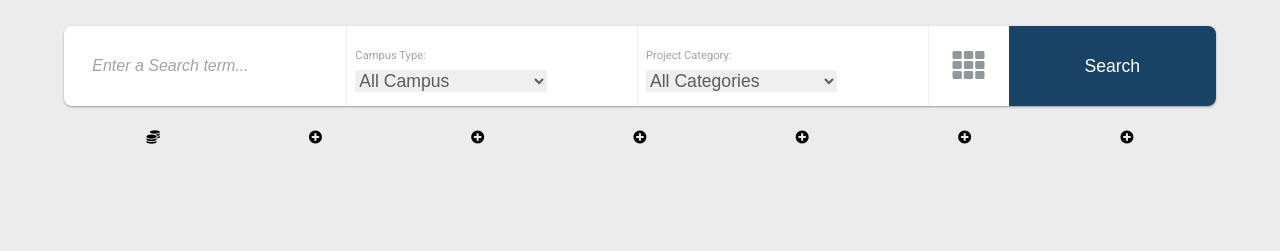
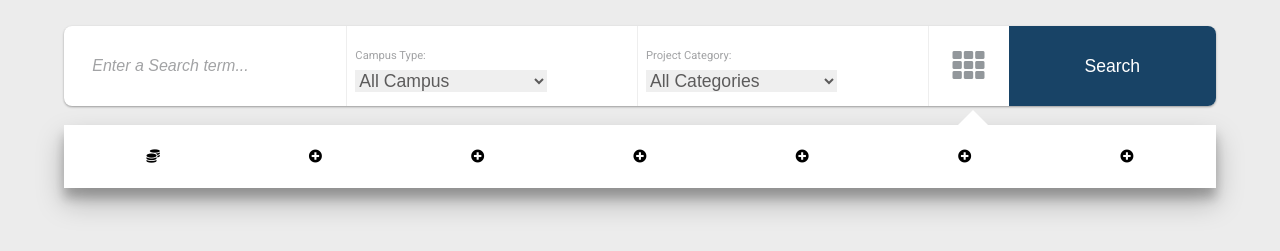
Before and after one commit to Brunno-DaSilva/bond-page, a website: page index.html in a window 1280 px wide. Both pictures are taken after a click on the button "More filter options". Shown: the part 123-374 px from the top of the page. Drawn offline with Linux system fonts and the light colour scheme.

Commit message:
Added arrow tip pointing to the grid icon btn

```diff
--- a/CSS/styles.css
+++ b/CSS/styles.css
@@ -137,6 +137,25 @@ h1 {
   flex-direction: column;
   justify-content: center;
   align-items: center;
+  position: relative;
+  margin-top: 1.2rem;
+  background-color: #ffffff;
+  z-index: 11;
+  box-shadow: 0 14px 28px rgba(0, 0, 0, 0.25), 0 10px 10px rgba(0, 0, 0, 0.22);
+}
+
+.arrow {
+  width: 0;
+  height: 0;
+  border-left: 20px solid transparent;
+  border-right: 20px solid transparent;
+  border-bottom: 20px solid #ffffff;
+  position: absolute;
+  top: -37%;
+  left: 76.5%;
+  margin: 0.5rem;
+  z-index: -1;
+  display: none;
 }
 
 .btn-plus {
--- a/JS/app.js
+++ b/JS/app.js
@@ -3,6 +3,7 @@ const suggestions = document.querySelector(".suggestions");
 const btnForm = document.getElementById("btn-form");
 const btnPlus = document.getElementById("btn-plus");
 const filtersToShow = document.getElementById("filtersToShow");
+const arrow = document.getElementById("arrow");
 
 const baseURL = `https://jsonplaceholder.typicode.com/users`;
 
@@ -367,8 +368,10 @@ function selectDropdown() {
 const showMoreFilters = () => {
   if (filtersToShow.style.display === "flex") {
     filtersToShow.style.display = "none";
+    arrow.style.display = "none";
   } else {
     filtersToShow.style.display = "flex";
+    arrow.style.display = "block";
   }
 };
 
--- a/index.html
+++ b/index.html
@@ -62,8 +62,10 @@
           <input title="Search for bond information" id="btn-form" type="button"  value="Search" />
         </div>
 
+
       </div>
       <div class="btn-more">
+        <span id="arrow" class="arrow"></span>
         <div id="filtersToShow" class="more__info-btns">
           <button class="btn-filters">
             <i class="fas fa-coins"></i>
```
